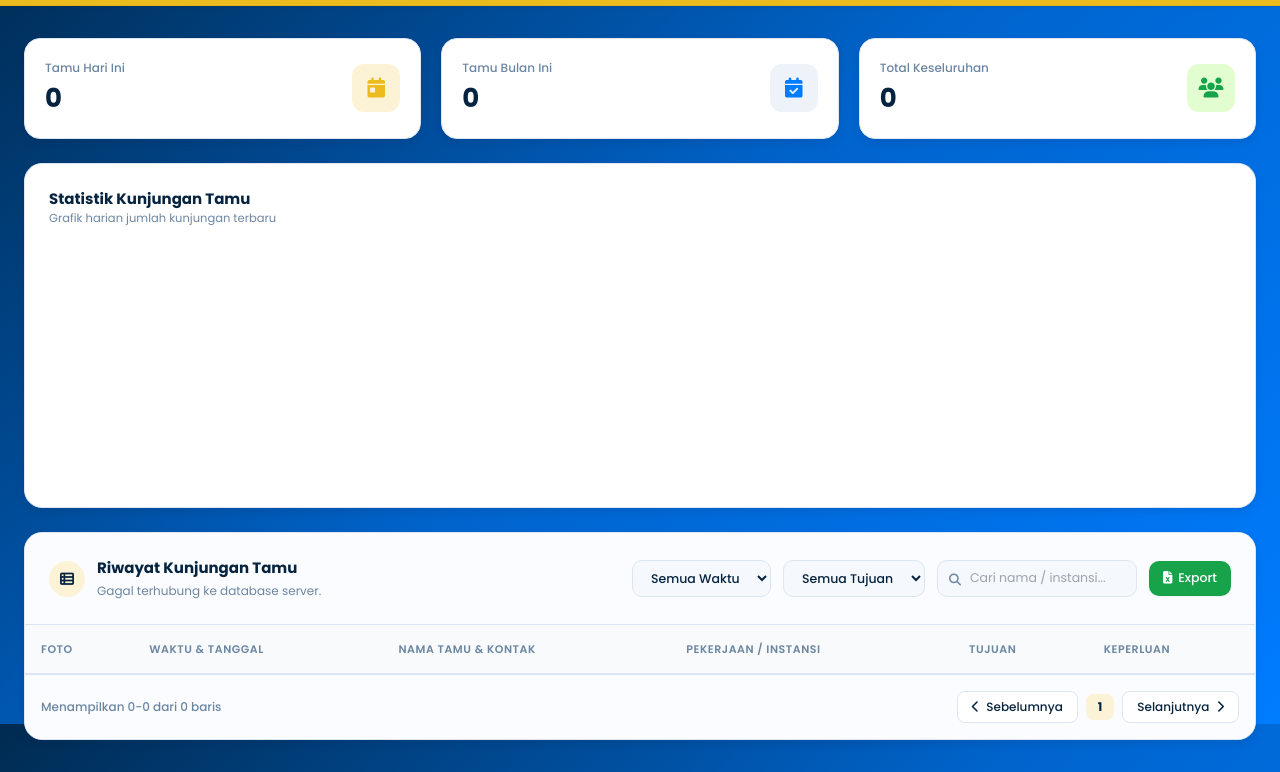
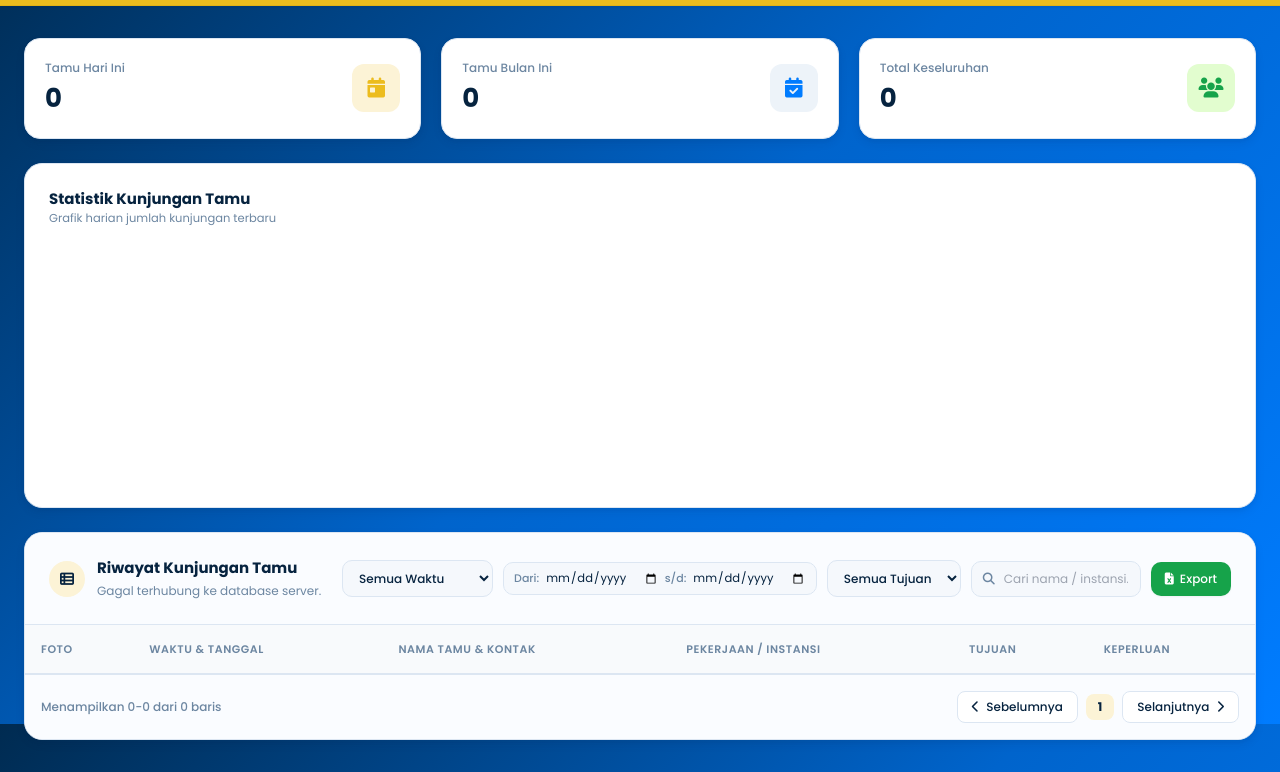
Before and after one commit to aqshalibrahim/buku-tamu-blsdm, a plain HTML site: page dashboard.html in a window 1280 px wide. Shown: the part 76-848 px from the top of the page. Drawn offline with nearby package versions, Linux system fonts and the light colour scheme; no server answers.

Commit message:
Add files via upload
Update dashboard: tambah rentang tanggal dan rapihkan padding

```diff
--- a/dashboard.html
+++ b/dashboard.html
@@ -1,5 +1,6 @@
 <!DOCTYPE html>
 <html lang="id">
+
 <head>
     <meta charset="UTF-8">
     <meta name="viewport" content="width=device-width, initial-scale=1.0">
@@ -11,7 +12,8 @@
     <!-- Google Fonts -->
     <link rel="preconnect" href="https://fonts.googleapis.com">
     <link rel="preconnect" href="https://fonts.gstatic.com" crossorigin>
-    <link href="https://fonts.googleapis.com/css2?family=Poppins:wght@400;500;600;700;800&display=swap" rel="stylesheet">
+    <link href="https://fonts.googleapis.com/css2?family=Poppins:wght@400;500;600;700;800&display=swap"
+        rel="stylesheet">
     <!-- SheetJS & Chart.js -->
     <script src="https://cdn.jsdelivr.net/npm/xlsx@0.18.5/dist/xlsx.full.min.js"></script>
     <script src="https://cdn.jsdelivr.net/npm/chart.js"></script>
@@ -53,11 +55,23 @@
             background: linear-gradient(135deg, #002B51 0%, #0064CC 50%, #007CFF 100%);
             background-attachment: fixed;
         }
-        ::-webkit-scrollbar { height: 6px; width: 6px; }
-        ::-webkit-scrollbar-track { background: transparent; }
-        ::-webkit-scrollbar-thumb { background: #DCE6F2; border-radius: 3px; }
+
+        ::-webkit-scrollbar {
+            height: 6px;
+            width: 6px;
+        }
+
+        ::-webkit-scrollbar-track {
+            background: transparent;
+        }
+
+        ::-webkit-scrollbar-thumb {
+            background: #DCE6F2;
+            border-radius: 3px;
+        }
     </style>
 </head>
+
 <body class="text-tu-text min-h-screen flex flex-col font-sans">
 
     <!-- Topbar Admin -->
@@ -68,13 +82,15 @@
                     <img src="LOGO BLSDM DAN KOMDIGI.png" alt="Logo" class="h-7 w-auto object-contain">
                 </div>
                 <div>
-                    <h1 class="text-[17px] font-bold tracking-tight text-tu-text leading-tight">DASHBOARD ADMIN BUKU TAMU</h1>
+                    <h1 class="text-[17px] font-bold tracking-tight text-tu-text leading-tight">DASHBOARD ADMIN BUKU
+                        TAMU</h1>
                     <p class="text-[12px] text-[#06233F]/80 font-medium">BLSDM Komdigi Manado</p>
                 </div>
             </div>
 
             <div class="flex items-center gap-4">
-                <div class="hidden sm:flex flex-col items-end bg-white/60 border border-[#E3B215] px-4 py-1.5 rounded-[10px] backdrop-blur-sm">
+                <div
+                    class="hidden sm:flex flex-col items-end bg-white/60 border border-[#E3B215] px-4 py-1.5 rounded-[10px] backdrop-blur-sm">
                     <div class="flex items-center gap-1.5">
                         <div id="liveTime" class="text-[15px] font-bold text-tu-text leading-tight">00:00:00</div>
                         <span class="text-[11px] font-bold text-tu-text/75">WITA</span>
@@ -82,7 +98,8 @@
                     <div id="liveDate" class="text-[10.5px] font-medium text-tu-textSub">Memuat tanggal...</div>
                 </div>
 
-                <button onclick="fetchData()" class="bg-tu-text hover:bg-tu-navy text-white px-4 py-2.5 rounded-[10px] text-[12.5px] font-semibold transition-all flex items-center gap-2 shadow-sm">
+                <button onclick="fetchData()"
+                    class="bg-tu-text hover:bg-tu-navy text-white px-4 py-2.5 rounded-[10px] text-[12.5px] font-semibold transition-all flex items-center gap-2 shadow-sm">
                     <i class="fa-solid fa-rotate-right"></i> Refresh
                 </button>
             </div>
@@ -93,30 +110,36 @@
 
         <!-- RINGKASAN DATA (METRIC CARDS) -->
         <div class="grid grid-cols-1 sm:grid-cols-3 gap-5">
-            <div class="bg-tu-card p-5 rounded-[16px] border border-tu-border shadow-tu-md flex items-center justify-between">
+            <div
+                class="bg-tu-card p-5 rounded-[16px] border border-tu-border shadow-tu-md flex items-center justify-between">
                 <div>
                     <p class="text-[12px] font-medium text-tu-textSub">Tamu Hari Ini</p>
                     <h3 class="text-[26px] font-bold text-tu-text mt-0.5" id="statHariIni">0</h3>
                 </div>
-                <div class="w-12 h-12 rounded-[12px] bg-tu-amberLight text-tu-amber flex items-center justify-center text-xl">
+                <div
+                    class="w-12 h-12 rounded-[12px] bg-tu-amberLight text-tu-amber flex items-center justify-center text-xl">
                     <i class="fa-solid fa-calendar-day"></i>
                 </div>
             </div>
-            <div class="bg-tu-card p-5 rounded-[16px] border border-tu-border shadow-tu-md flex items-center justify-between">
+            <div
+                class="bg-tu-card p-5 rounded-[16px] border border-tu-border shadow-tu-md flex items-center justify-between">
                 <div>
                     <p class="text-[12px] font-medium text-tu-textSub">Tamu Bulan Ini</p>
                     <h3 class="text-[26px] font-bold text-tu-text mt-0.5" id="statBulanIni">0</h3>
                 </div>
-                <div class="w-12 h-12 rounded-[12px] bg-tu-accentLight text-tu-accent flex items-center justify-center text-xl">
+                <div
+                    class="w-12 h-12 rounded-[12px] bg-tu-accentLight text-tu-accent flex items-center justify-center text-xl">
                     <i class="fa-solid fa-calendar-check"></i>
                 </div>
             </div>
-            <div class="bg-tu-card p-5 rounded-[16px] border border-tu-border shadow-tu-md flex items-center justify-between">
+            <div
+                class="bg-tu-card p-5 rounded-[16px] border border-tu-border shadow-tu-md flex items-center justify-between">
                 <div>
                     <p class="text-[12px] font-medium text-tu-textSub">Total Keseluruhan</p>
                     <h3 class="text-[26px] font-bold text-tu-text mt-0.5" id="statTotal">0</h3>
                 </div>
-                <div class="w-12 h-12 rounded-[12px] bg-[#E2FDCF] text-tu-green flex items-center justify-center text-xl">
+                <div
+                    class="w-12 h-12 rounded-[12px] bg-[#E2FDCF] text-tu-green flex items-center justify-center text-xl">
                     <i class="fa-solid fa-users"></i>
                 </div>
             </div>
@@ -138,9 +161,11 @@
         <!-- TABEL UTAMA & FILTER PENCARIAN -->
         <div class="bg-tu-card rounded-[18px] border border-tu-border shadow-tu-md overflow-hidden flex flex-col">
 
-            <div class="p-6 border-b border-tu-border flex flex-col lg:flex-row justify-between items-start lg:items-center gap-4 bg-[#FAFCFF]">
+            <div
+                class="p-6 border-b border-tu-border flex flex-col lg:flex-row justify-between items-start lg:items-center gap-4 bg-[#FAFCFF]">
                 <div class="flex items-center gap-3">
-                    <div class="w-9 h-9 rounded-full bg-tu-amberLight text-tu-text flex items-center justify-center text-sm font-bold">
+                    <div
+                        class="w-9 h-9 rounded-full bg-tu-amberLight text-tu-text flex items-center justify-center text-sm font-bold">
                         <i class="fa-solid fa-table-list"></i>
                     </div>
                     <div>
@@ -150,26 +175,42 @@
                 </div>
 
                 <!-- KONTROL FILTER & PENCARIAN -->
-                <div class="flex flex-wrap items-center gap-3 w-full lg:w-auto">
-                    <!-- Filter Waktu -->
-                    <select id="filterWaktu" onchange="applyFilters()" class="px-3.5 py-2 bg-tu-bg border border-tu-border rounded-[10px] text-[12.5px] text-tu-text font-medium outline-none focus:border-tu-accent">
+                <div class="flex flex-wrap items-center justify-end gap-2.5 w-full lg:w-auto">
+                    <!-- Filter Waktu Cepat -->
+                    <select id="filterWaktu" onchange="applyFilters()"
+                        class="px-3 py-2 bg-tu-bg border border-tu-border rounded-[10px] text-[12px] text-tu-text font-medium outline-none focus:border-tu-accent transition-colors">
                         <option value="semua">Semua Waktu</option>
                         <option value="hari_ini">Hari Ini</option>
-                        <option value="bulan_ini">Bulan Ini</option>
+                        <option value="bulan_ini">Bulan Ini Berjalan</option>
                     </select>
 
+                    <!-- Filter Rentang Tanggal Custom -->
+                    <div
+                        class="flex items-center gap-1.5 bg-tu-bg border border-tu-border px-2.5 py-1.5 rounded-[10px]">
+                        <span class="text-[11px] text-tu-textSub font-medium">Dari:</span>
+                        <input type="date" id="tanggalMulai" onchange="applyFilters()"
+                            class="bg-transparent text-[11.5px] text-tu-text outline-none cursor-pointer">
+                        <span class="text-[11px] text-tu-textSub font-medium">s/d:</span>
+                        <input type="date" id="tanggalSelesai" onchange="applyFilters()"
+                            class="bg-transparent text-[11.5px] text-tu-text outline-none cursor-pointer">
+                    </div>
+
                     <!-- Filter Tujuan -->
-                    <select id="filterTujuan" onchange="applyFilters()" class="px-3.5 py-2 bg-tu-bg border border-tu-border rounded-[10px] text-[12.5px] text-tu-text font-medium outline-none focus:border-tu-accent">
+                    <select id="filterTujuan" onchange="applyFilters()"
+                        class="px-3 py-2 bg-tu-bg border border-tu-border rounded-[10px] text-[12px] text-tu-text font-medium outline-none focus:border-tu-accent transition-colors">
                         <option value="semua">Semua Tujuan</option>
                     </select>
 
                     <!-- Kolom Pencarian -->
                     <div class="relative flex-grow sm:flex-grow-0">
-                        <i class="fa-solid fa-magnifying-glass absolute left-3 top-3 text-tu-textSub text-xs"></i>
-                        <input type="text" id="searchBox" oninput="applyFilters()" placeholder="Cari nama / instansi..." class="pl-8 pr-3 py-2 w-full sm:w-[200px] bg-tu-bg border border-tu-border rounded-[10px] text-[12.5px] focus:bg-white focus:border-tu-accent outline-none transition-colors">
+                        <i class="fa-solid fa-magnifying-glass absolute left-3 top-2.5 text-tu-textSub text-xs"></i>
+                        <input type="text" id="searchBox" oninput="applyFilters()" placeholder="Cari nama / instansi..."
+                            class="pl-8 pr-3 py-2 w-full sm:w-[170px] bg-tu-bg border border-tu-border rounded-[10px] text-[12px] focus:bg-white focus:border-tu-accent outline-none transition-colors">
                     </div>
 
-                    <button onclick="exportToExcel()" class="py-2 px-3.5 bg-tu-green hover:bg-[#159643] text-white text-[12.5px] font-medium rounded-[10px] shadow-sm transition-colors whitespace-nowrap flex items-center gap-1.5">
+                    <!-- Tombol Export -->
+                    <button onclick="exportToExcel()"
+                        class="py-2 px-3.5 bg-tu-green hover:bg-[#159643] text-white text-[12px] font-medium rounded-[10px] shadow-sm transition-colors whitespace-nowrap flex items-center gap-1.5">
                         <i class="fa-solid fa-file-excel"></i> Export
                     </button>
                 </div>
@@ -179,12 +220,24 @@
                 <table class="w-full text-left border-collapse" id="guestTable">
                     <thead>
                         <tr class="bg-[#F8FAFC]">
-                            <th class="p-4 text-[11px] font-semibold text-tu-textSub uppercase tracking-wider border-b border-tu-border">Foto</th>
-                            <th class="p-4 text-[11px] font-semibold text-tu-textSub uppercase tracking-wider border-b border-tu-border">Waktu & Tanggal</th>
-                            <th class="p-4 text-[11px] font-semibold text-tu-textSub uppercase tracking-wider border-b border-tu-border">Nama Tamu & Kontak</th>
-                            <th class="p-4 text-[11px] font-semibold text-tu-textSub uppercase tracking-wider border-b border-tu-border">Pekerjaan / Instansi</th>
-                            <th class="p-4 text-[11px] font-semibold text-tu-textSub uppercase tracking-wider border-b border-tu-border">Tujuan</th>
-                            <th class="p-4 text-[11px] font-semibold text-tu-textSub uppercase tracking-wider border-b border-tu-border">Keperluan</th>
+                            <th
+                                class="p-4 text-[11px] font-semibold text-tu-textSub uppercase tracking-wider border-b border-tu-border">
+                                Foto</th>
+                            <th
+                                class="p-4 text-[11px] font-semibold text-tu-textSub uppercase tracking-wider border-b border-tu-border">
+                                Waktu & Tanggal</th>
+                            <th
+                                class="p-4 text-[11px] font-semibold text-tu-textSub uppercase tracking-wider border-b border-tu-border">
+                                Nama Tamu & Kontak</th>
+                            <th
+                                class="p-4 text-[11px] font-semibold text-tu-textSub uppercase tracking-wider border-b border-tu-border">
+                                Pekerjaan / Instansi</th>
+                            <th
+                                class="p-4 text-[11px] font-semibold text-tu-textSub uppercase tracking-wider border-b border-tu-border">
+                                Tujuan</th>
+                            <th
+                                class="p-4 text-[11px] font-semibold text-tu-textSub uppercase tracking-wider border-b border-tu-border">
+                                Keperluan</th>
                         </tr>
                     </thead>
                     <tbody id="guestTableBody" class="divide-y divide-tu-border text-[12.5px]">
@@ -194,18 +247,22 @@
             </div>
 
             <!-- Komponen Paginasi -->
-            <div class="p-4 border-t border-tu-border bg-[#FAFCFF] flex flex-col sm:flex-row items-center justify-between gap-4">
+            <div
+                class="p-4 border-t border-tu-border bg-[#FAFCFF] flex flex-col sm:flex-row items-center justify-between gap-4">
                 <div class="text-[12px] text-tu-textSub font-medium" id="pageInfo">
                     Menampilkan 0-0 dari 0 baris
                 </div>
                 <div class="flex items-center gap-2">
-                    <button onclick="prevPage()" id="btnPrev" class="px-3.5 py-1.5 bg-white border border-tu-border rounded-[8px] text-[12px] font-medium text-tu-text hover:bg-tu-bg disabled:opacity-50 disabled:cursor-not-allowed transition-colors">
+                    <button onclick="prevPage()" id="btnPrev"
+                        class="px-3.5 py-1.5 bg-white border border-tu-border rounded-[8px] text-[12px] font-medium text-tu-text hover:bg-tu-bg disabled:opacity-50 disabled:cursor-not-allowed transition-colors">
                         <i class="fa-solid fa-chevron-left mr-1"></i> Sebelumnya
                     </button>
-                    <div class="px-3 py-1 bg-tu-amberLight text-tu-text text-[12px] font-bold rounded-[8px]" id="pageIndicator">
+                    <div class="px-3 py-1 bg-tu-amberLight text-tu-text text-[12px] font-bold rounded-[8px]"
+                        id="pageIndicator">
                         1
                     </div>
-                    <button onclick="nextPage()" id="btnNext" class="px-3.5 py-1.5 bg-white border border-tu-border rounded-[8px] text-[12px] font-medium text-tu-text hover:bg-tu-bg disabled:opacity-50 disabled:cursor-not-allowed transition-colors">
+                    <button onclick="nextPage()" id="btnNext"
+                        class="px-3.5 py-1.5 bg-white border border-tu-border rounded-[8px] text-[12px] font-medium text-tu-text hover:bg-tu-bg disabled:opacity-50 disabled:cursor-not-allowed transition-colors">
                         Selanjutnya <i class="fa-solid fa-chevron-right ml-1"></i>
                     </button>
                 </div>
@@ -230,8 +287,8 @@
 
             const timeEl = document.getElementById('liveTime');
             const dateEl = document.getElementById('liveDate');
-            if(timeEl) timeEl.innerText = now.toLocaleTimeString('id-ID', timeOptions);
-            if(dateEl) dateEl.innerText = now.toLocaleDateString('id-ID', dateOptions);
+            if (timeEl) timeEl.innerText = now.toLocaleTimeString('id-ID', timeOptions);
+            if (dateEl) dateEl.innerText = now.toLocaleDateString('id-ID', dateOptions);
         }
         setInterval(updateClock, 1000);
         updateClock();
@@ -245,7 +302,7 @@
             fetch(scriptURL)
                 .then(response => response.json())
                 .then(res => {
-                    if(res.status === 'success') {
+                    if (res.status === 'success') {
                         guestsData = res.data;
                         updateMetricsAndDropdowns();
                         applyFilters();
@@ -255,7 +312,6 @@
                 .catch(error => { status.innerText = "Gagal terhubung ke database server."; });
         }
 
-        // MEMPERBARUI RINGKASAN DATA & DROPDOWN TUJUAN
         // MEMPERBARUI RINGKASAN DATA & DROPDOWN TUJUAN
         function updateMetricsAndDropdowns() {
             const now = new Date();
@@ -268,40 +324,33 @@
             let tujuanSet = new Set();
 
             guestsData.forEach(g => {
-                if(g.tujuan) tujuanSet.add(g.tujuan);
+                if (g.tujuan) tujuanSet.add(g.tujuan);
 
-                // Parsing tanggal secara fleksibel dari waktu_lengkap atau timestamp
                 let rawDate = g.timestamp || g.waktu_lengkap;
-                if(rawDate) {
+                if (rawDate) {
                     let d;
-                    // Jika format string mengandung garis miring atau strip (misal: DD/MM/YYYY atau YYYY-MM-DD)
-                    if(rawDate.includes('/')) {
+                    if (rawDate.includes('/')) {
                         let parts = rawDate.split(' ')[0].split('/');
-                        // Asumsi format DD/MM/YYYY
                         d = new Date(`${parts[2]}-${parts[1]}-${parts[0]}`);
                     } else {
                         d = new Date(rawDate);
                     }
 
-                    if(!isNaN(d.getTime())) {
-                        // Cek Hari Ini
-                        if(d.getDate() === todayDate && d.getMonth() === currentMonth && d.getFullYear() === currentYear) {
+                    if (!isNaN(d.getTime())) {
+                        if (d.getDate() === todayDate && d.getMonth() === currentMonth && d.getFullYear() === currentYear) {
                             countHariIni++;
                         }
-                        // Cek Bulan Ini
-                        if(d.getMonth() === currentMonth && d.getFullYear() === currentYear) {
+                        if (d.getMonth() === currentMonth && d.getFullYear() === currentYear) {
                             countBulanIni++;
                         }
                     }
                 }
             });
 
-            // Masukkan nilai hasil hitung ke kartu statistik
             document.getElementById('statHariIni').innerText = countHariIni;
             document.getElementById('statBulanIni').innerText = countBulanIni;
             document.getElementById('statTotal').innerText = guestsData.length;
 
-            // Populate Dropdown Tujuan
             const selectTujuan = document.getElementById('filterTujuan');
             let currentSelected = selectTujuan.value;
             selectTujuan.innerHTML = `<option value="semua">Semua Tujuan</option>`;
@@ -315,19 +364,17 @@
 
         // RENDER GRAFIK CHART.JS
         function renderChart() {
-            // Kelompokkan data per tanggal
             const dateCountMap = {};
             guestsData.forEach(g => {
                 let dateKey = g.waktu_lengkap ? g.waktu_lengkap.split(' ')[0] : 'Lainnya';
                 dateCountMap[dateKey] = (dateCountMap[dateKey] || 0) + 1;
             });
 
-            // Ambil 7 tanggal terakhir
             const labels = Object.keys(dateCountMap).slice(-7);
             const dataVals = labels.map(l => dateCountMap[l]);
 
             const ctx = document.getElementById('guestChart').getContext('2d');
-            if(myChart) myChart.destroy();
+            if (myChart) myChart.destroy();
 
             myChart = new Chart(ctx, {
                 type: 'line',
@@ -354,10 +401,12 @@
             });
         }
 
-        // FILTER GABUNGAN (WAKTU, TUJUAN, PENCARIAN)
+        // FILTER GABUNGAN (PENCARIAN, WAKTU, RENTANG TANGGAL, TUJUAN)
         function applyFilters() {
             const query = document.getElementById('searchBox').value.toLowerCase();
             const filterWaktu = document.getElementById('filterWaktu').value;
+            const tglMulai = document.getElementById('tanggalMulai').value;
+            const tglSelesai = document.getElementById('tanggalSelesai').value;
             const filterTujuan = document.getElementById('filterTujuan').value;
             const now = new Date();
 
@@ -374,9 +423,32 @@
                 // 2. Filter Tujuan
                 if (filterTujuan !== 'semua' && g.tujuan !== filterTujuan) return false;
 
-                // 3. Filter Waktu
+                // Ambil & Parse Tanggal Data Tamu
+                let rawDate = g.timestamp || g.waktu_lengkap;
+                if (!rawDate && (filterWaktu !== 'semua' || tglMulai || tglSelesai)) return false;
+
+                let d = null;
+                if (rawDate) {
+                    if (rawDate.includes('/')) {
+                        let parts = rawDate.split(' ')[0].split('/');
+                        d = new Date(`${parts[2]}-${parts[1]}-${parts[0]}`);
+                    } else {
+                        d = new Date(rawDate);
+                    }
+                }
+
+                // 3. Filter Rentang Tanggal Custom (Dari & Sampai)
+                if (tglMulai || tglSelesai) {
+                    if (!d || isNaN(d.getTime())) return false;
+                    let dateString = d.toISOString().split('T')[0];
+
+                    if (tglMulai && dateString < tglMulai) return false;
+                    if (tglSelesai && dateString > tglSelesai) return false;
+                }
+
+                // 4. Filter Waktu Cepat (Hari Ini / Bulan Ini Berjalan)
                 if (filterWaktu !== 'semua') {
-                    const d = new Date(g.timestamp || g.waktu_lengkap);
+                    if (!d || isNaN(d.getTime())) return false;
                     if (filterWaktu === 'hari_ini') {
                         if (d.getDate() !== now.getDate() || d.getMonth() !== now.getMonth() || d.getFullYear() !== now.getFullYear()) return false;
                     } else if (filterWaktu === 'bulan_ini') {
@@ -396,7 +468,7 @@
             const tbody = document.getElementById('guestTableBody');
             tbody.innerHTML = '';
 
-            if(filteredData.length === 0) {
+            if (filteredData.length === 0) {
                 tbody.innerHTML = `<tr><td colspan="6" class="text-center p-8 text-tu-textSub text-[12.5px]">Tidak ada data kunjungan ditemukan.</td></tr>`;
                 updatePaginationControls();
                 return;
@@ -450,7 +522,7 @@
         }
 
         function exportToExcel() {
-            if(filteredData.length === 0) return alert('Tidak ada data untuk diexport');
+            if (filteredData.length === 0) return alert('Tidak ada data untuk diexport');
             const excelData = filteredData.map((g, i) => ({
                 'No': i + 1, 'Waktu': g.waktu_lengkap, 'Nama Tamu': g.nama,
                 'No. Telepon': g.kontak,
@@ -465,4 +537,5 @@
         window.onload = fetchData;
     </script>
 </body>
+
 </html>
```
